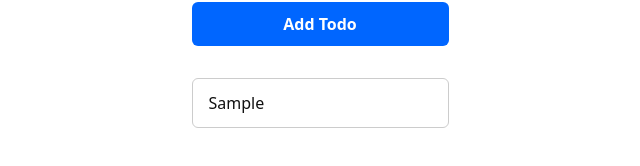
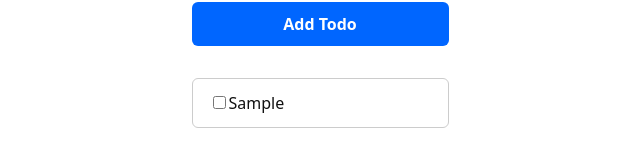
Before and after one commit to mnichols08/ctd-react-v3-guided-project, a React (Vite) app: page / in a window 1280 px wide. Both pictures are taken after typing "Sample" into the empty fields and a click on the button "Add Todo". Shown: the part 206-372 px from the top of the page, without its empty margins (320-960 px from the left). Built offline with nearby package versions, Linux system fonts and the light colour scheme.

Commit message:
adds input with onCompleteTodo to component

```diff
--- a/src/components/TodoListItem/TodoListItem.component.jsx
+++ b/src/components/TodoListItem/TodoListItem.component.jsx
@@ -1,7 +1,18 @@
 import './TodoListItem.styles.css';
 
-function TodoListItem({ todo }) {
-  return <li>{todo.title}</li>;
+function TodoListItem({ todo, onCompleteTodo }) {
+  return (
+    <li>
+      <form>
+        <input
+          type="checkbox"
+          checked={todo.isCompleted}
+          onChange={() => onCompleteTodo(todo.id)}
+        />
+        {todo.title}
+      </form>
+    </li>
+  );
 }
 
 export default TodoListItem;
```
